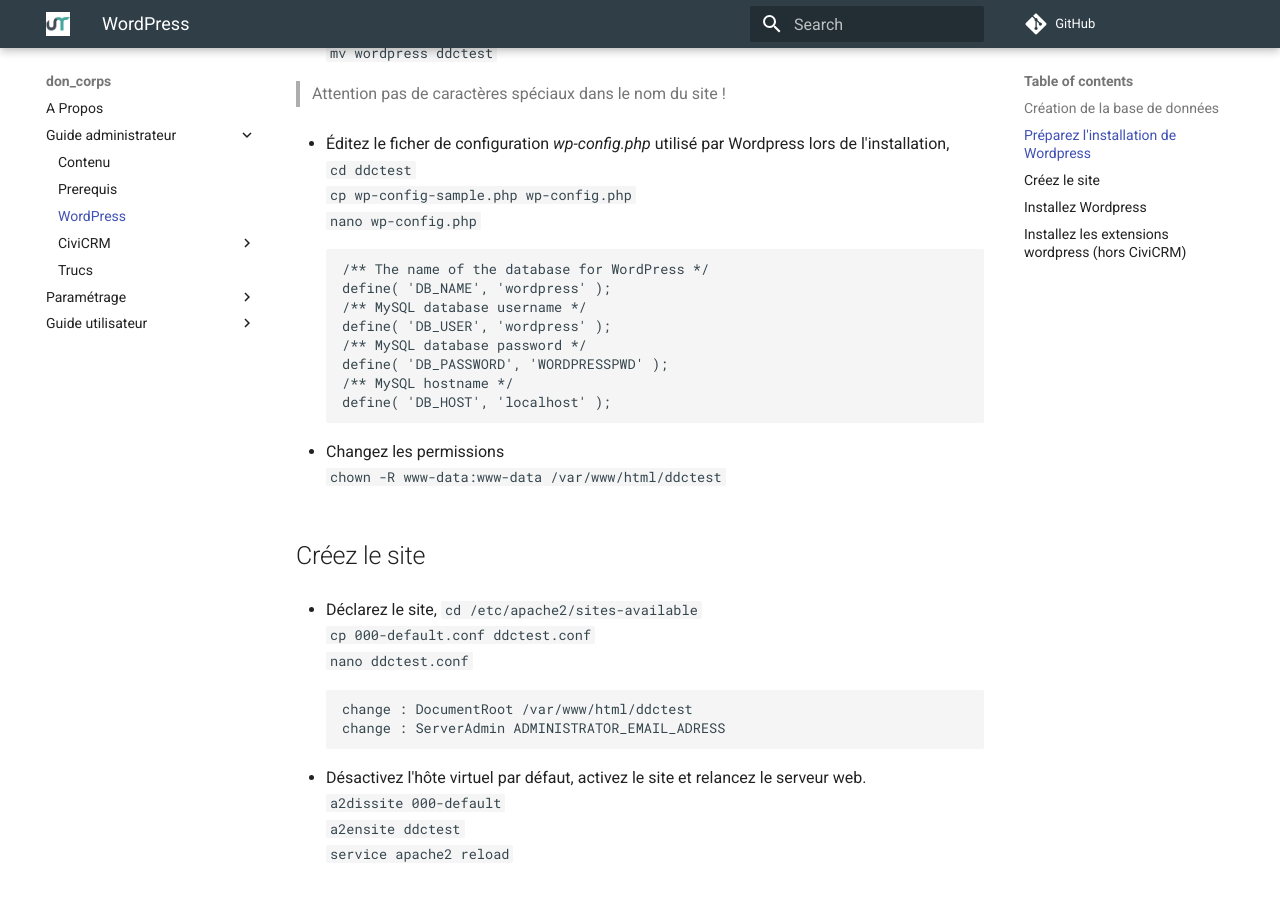
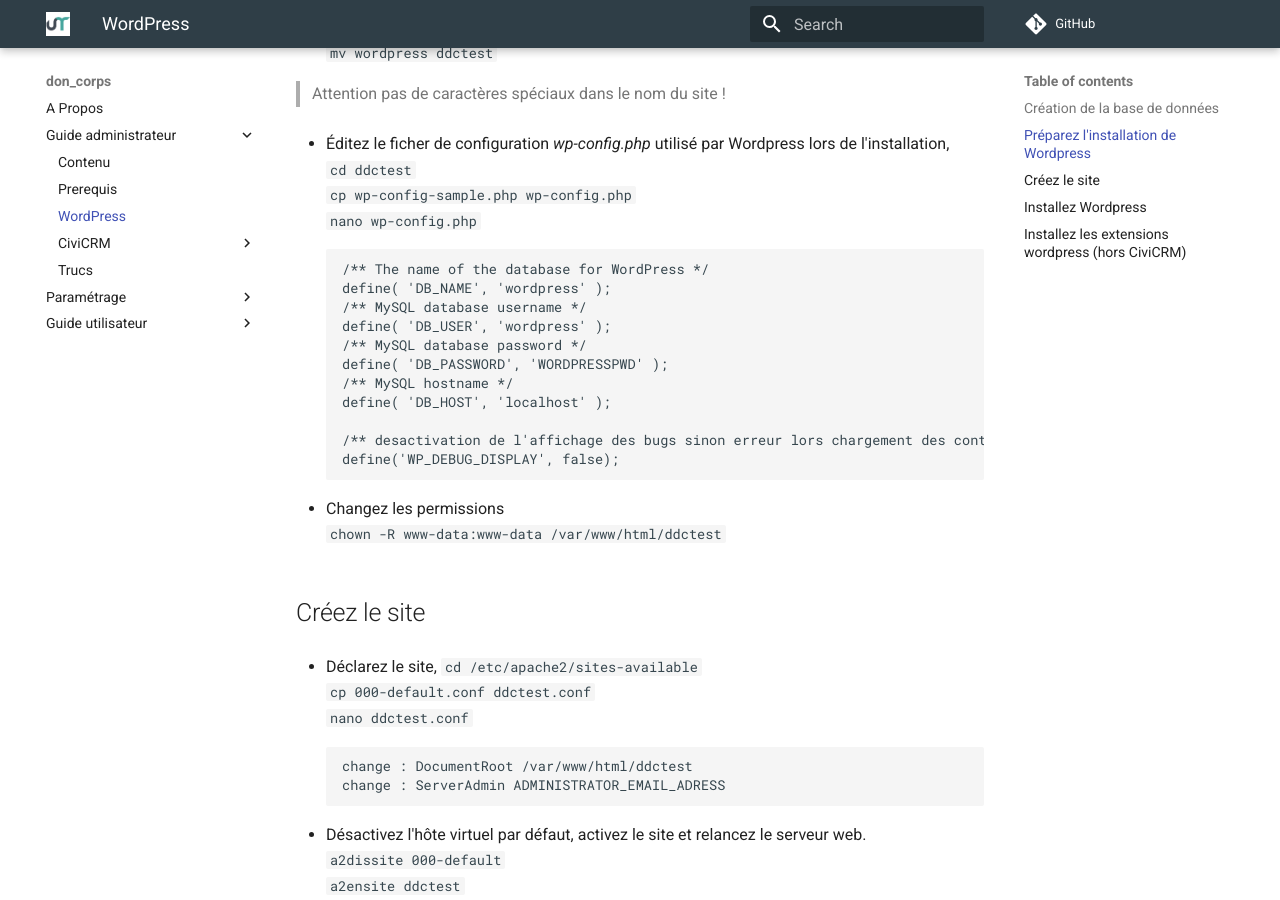
Before and after one commit to destrieux/ddc-doc, an MkDocs documentation site: the page built from docs/GuideAdmin/wordpress/wordpress.md, in a window 1280 px wide and 900 px high, scrolled down 761 px. Built offline with MkDocs 1.6.1 and Material for MkDocs 9.7.7, drawn with Linux system fonts in a browser that asks for light colours; comment, search, counter and statistics services are not loaded.

Commit message:
ajout debug wp no

````diff
--- a/docs/GuideAdmin/wordpress/wordpress.md
+++ b/docs/GuideAdmin/wordpress/wordpress.md
@@ -39,6 +39,9 @@
         /** MySQL hostname */
         define( 'DB_HOST', 'localhost' );
 
+        /** desactivation de l'affichage des bugs sinon erreur lors chargement des contacts de la corbeille*/
+        define('WP_DEBUG_DISPLAY', false);
+
 * Changez les permissions <br>
 ```chown -R www-data:www-data /var/www/html/ddctest```
 ## Créez le site
````
Also changed, not shown: docs/GuideAdmin/civicrm/doncorps.md (+1 -0 lines).
